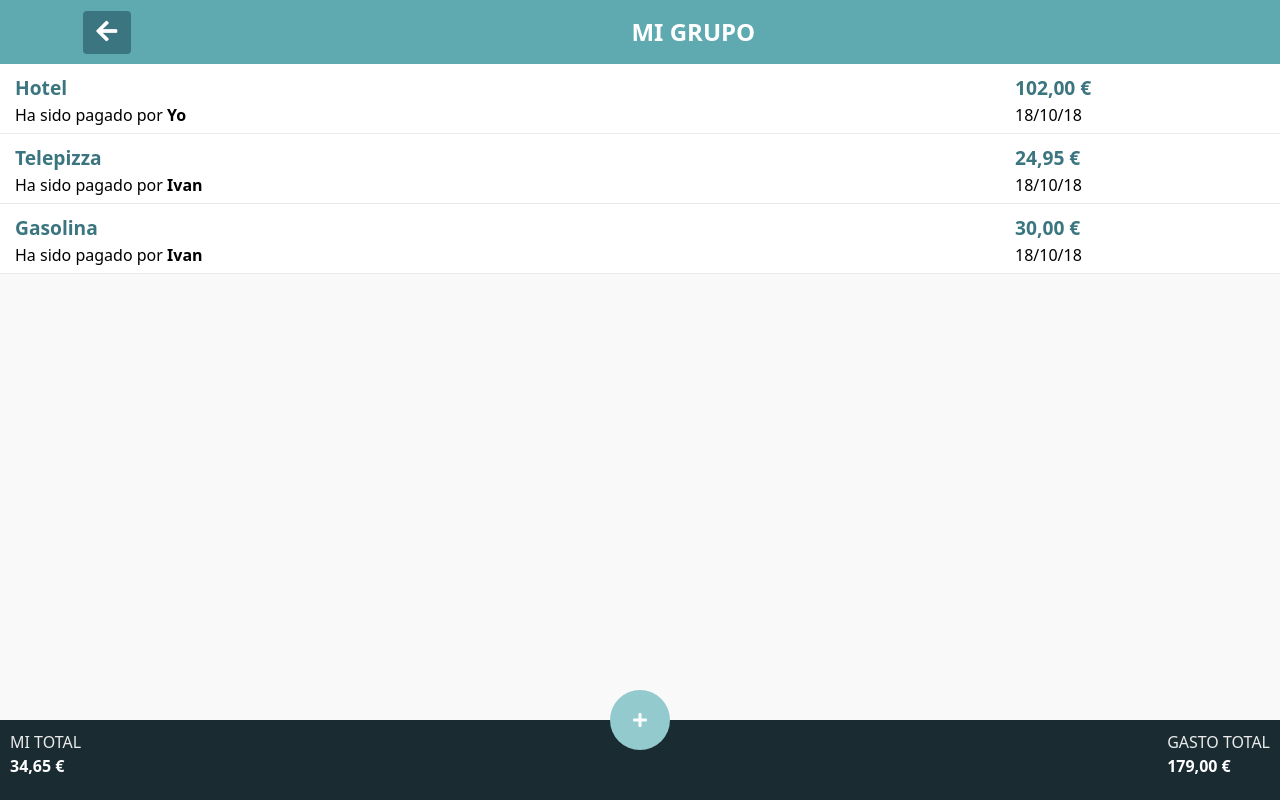
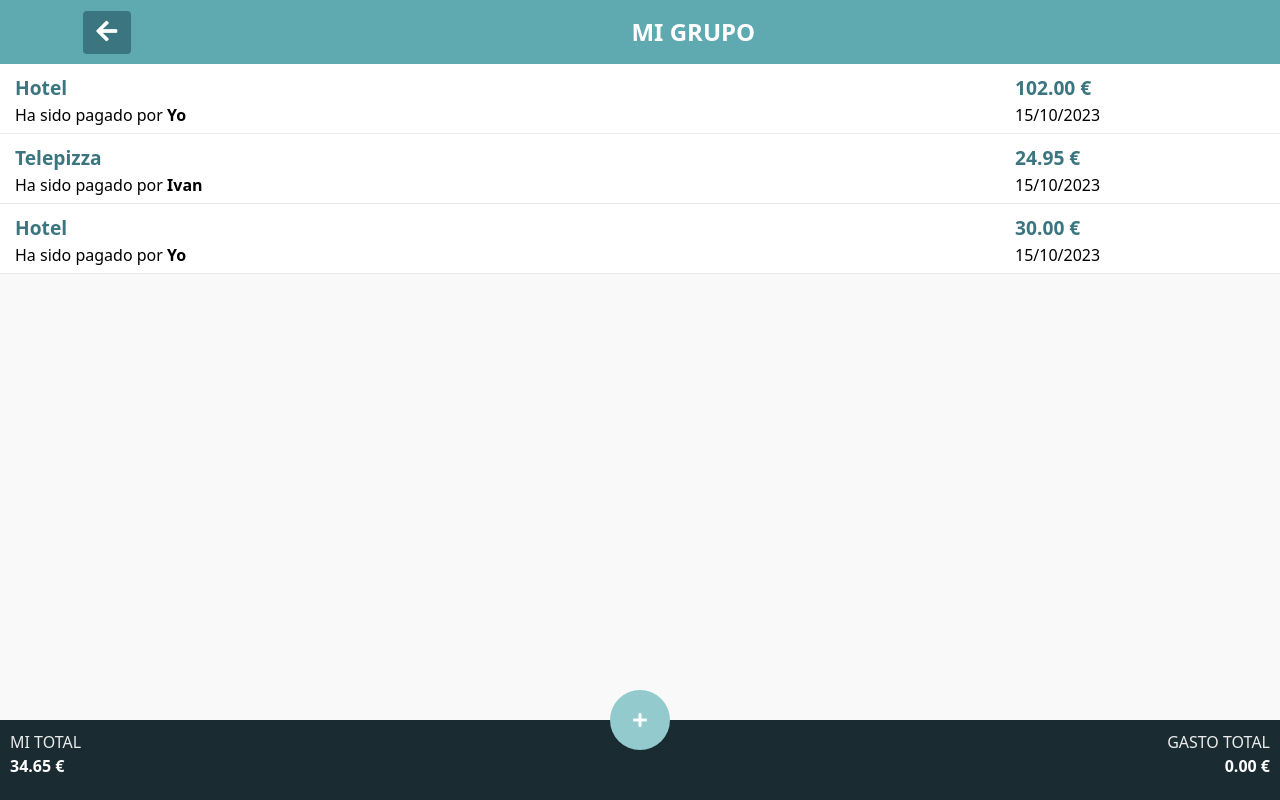
Before and after one commit to alexcalvo402/MyExpenses, an Angular app: page / in a window 1280 px wide. Both pictures are taken after a click on the button 1234 px from the left and 750 px from the top of the page. Built offline with nearby package versions, Linux system fonts and the light colour scheme.

Commit message:
my group a partir de array

```diff
--- a/src/app/pages/group/group.component.html
+++ b/src/app/pages/group/group.component.html
@@ -1,39 +1,15 @@
 
-    <div
+    <div *ngFor="let expense of expenses"
         style="border-bottom: 1px solid rgb(233, 233, 233); height: 70px; background: white; display:grid; grid-template-columns: 80% 20%; padding: 10px 15px 10px 15px">
         <div>
-            <p style="font-size: larger; color: #3b757f; font-weight: 600;">Hotel</p>
-            <p>Ha sido pagado por <span style="font-weight: bold;">Yo</span></p>
+            <p style="font-size: larger; color: #3b757f; font-weight: 600;">{{expense.title}}</p>
+            <p>Ha sido pagado por <span style="font-weight: bold;">{{expense.buyer}}</span></p>
         </div>
         <div>
-            <p style="font-size: larger; color:#3b757f; font-weight: 600;">102,00 €</p>
-            <p>18/10/18</p>
+            <p style="font-size: larger; color:#3b757f; font-weight: 600;">{{expense.price | number:'1.2-2'}} €</p>
+            <p>{{expense.date | date: 'dd/MM/yyyy'}}</p>
         </div>
     </div>
-    <div
-        style="border-bottom: 1px solid rgb(233, 233, 233); height: 70px; background: white; display:grid; grid-template-columns: 80% 20%; padding: 10px 15px 10px 15px">
-        <div>
-            <p style="font-size: larger; color: #3b757f; font-weight: 600;">Telepizza</p>
-            <p>Ha sido pagado por <span style="font-weight: bold;">Ivan</span></p>
-        </div>
-        <div>
-            <p style="font-size: larger; color:#3b757f; font-weight: 600;">24,95 €</p>
-            <p>18/10/18</p>
-        </div>
-    </div>
-    <div
-        style="border-bottom: 1px solid rgb(233, 233, 233); height: 70px; background: white; display:grid; grid-template-columns: 80% 20%; padding: 10px 15px 10px 15px">
-        <div>
-            <p style="font-size: larger; color: #3b757f; font-weight: 600;">Gasolina</p>
-            <p>Ha sido pagado por <span style="font-weight: bold;">Ivan</span></p>
-        </div>
-        <div>
-            <p style="font-size: larger; color:#3b757f; font-weight: 600;">30,00 €</p>
-            <p>18/10/18</p>
-        </div>
-    </div>
-
-
 
 
     <footer style="position: fixed; bottom: 0px; height: 80px; width: 100%; background: #1A2C32">
@@ -50,12 +26,12 @@
         </div>
         <div style="display:flex; justify-content: space-between; padding: 10px;">
             <div>
-                <p style="color:rgb(235, 235, 235)">MI TOTAL</p>
-                <p style="color:white; font-weight: 700">34,65 €</p>
+                <p style="color:rgb(235, 235, 235); text-align:left">MI TOTAL</p>
+                <p style="color:white; font-weight: 700; text-align:left">{{myTotal | number:'1.2-2'}} €</p>
             </div>
             <div>
-                <p style="color:rgb(235, 235, 235)">GASTO TOTAL</p>
-                <p style="color:white; font-weight: 700;">179,00 €</p>
+                <p style="color:rgb(235, 235, 235); text-align:right">GASTO TOTAL</p>
+                <p style="color:white; font-weight: 700; text-align:right">{{total | number:'1.2-2'}} €</p>
             </div>
         </div>
     </footer>
--- a/src/app/pages/group/group.component.ts
+++ b/src/app/pages/group/group.component.ts
@@ -6,5 +6,44 @@ import { Component } from '@angular/core';
   styleUrls: ['./group.component.scss']
 })
 export class GroupComponent {
+  expenses:Array<expense> = [];
+  myTotal = 0;
+  total = 0;
+
+  ngOnInit(){
+    this.getExpenses();
+  }
+
+  getExpenses(){
+    this.expenses = [{
+      title: "Hotel",
+      buyer: "Yo",
+      price: 102,
+      date: new Date(),
+    },
+    {
+      title: "Telepizza",
+      buyer: "Ivan",
+      price: 24.95,
+      date: new Date(),
+    },
+    {
+      title: "Hotel",
+      buyer: "Yo",
+      price: 30,
+      date: new Date(),
+    }];
+
+    this.myTotal = 34.65;
+    this.total = 0;
+
+  }
 
 }
+
+interface expense{
+  title: string;
+  buyer: string;
+  price: number;
+  date: Date;
+}
```
Also changed, not shown: src/styles.scss (line endings or trailing spaces).
